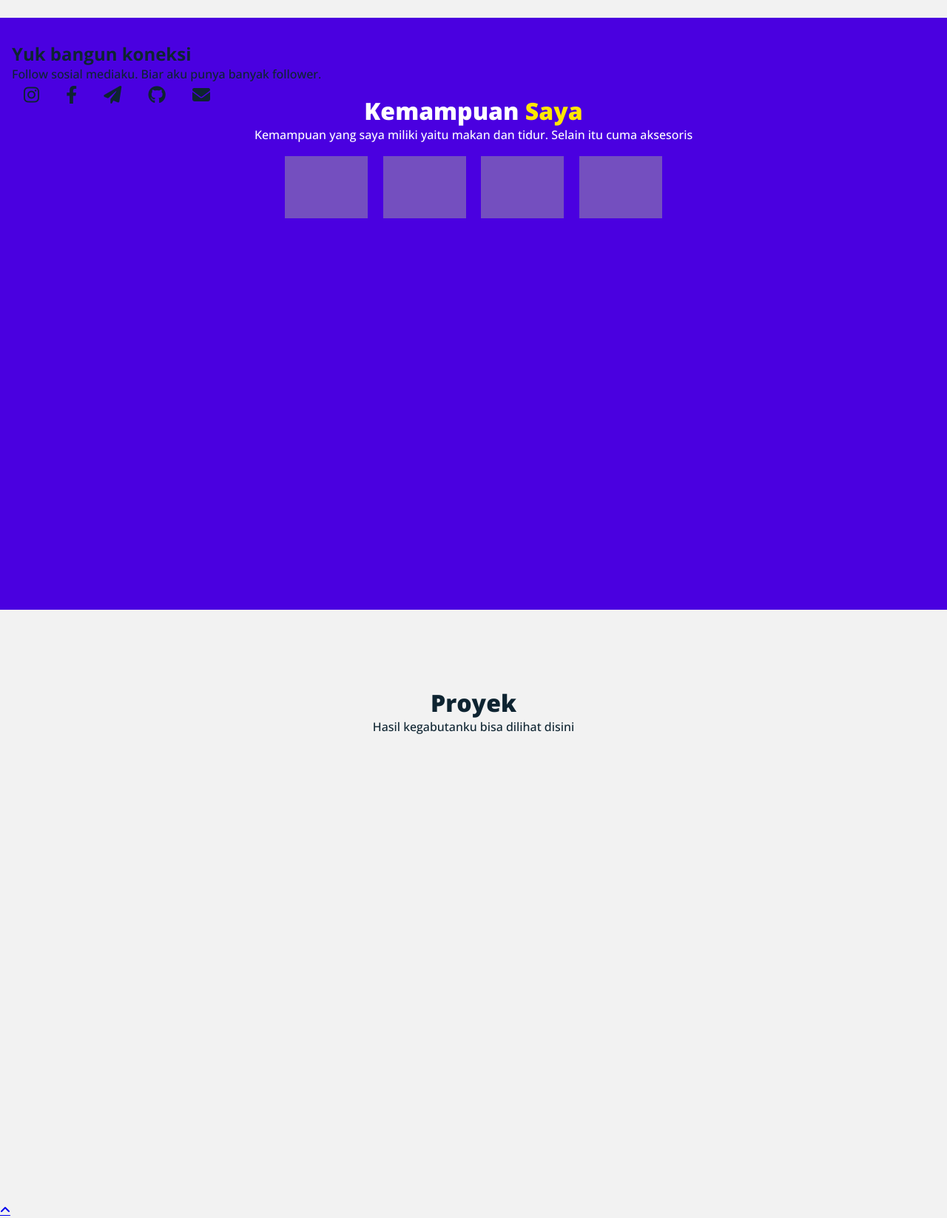
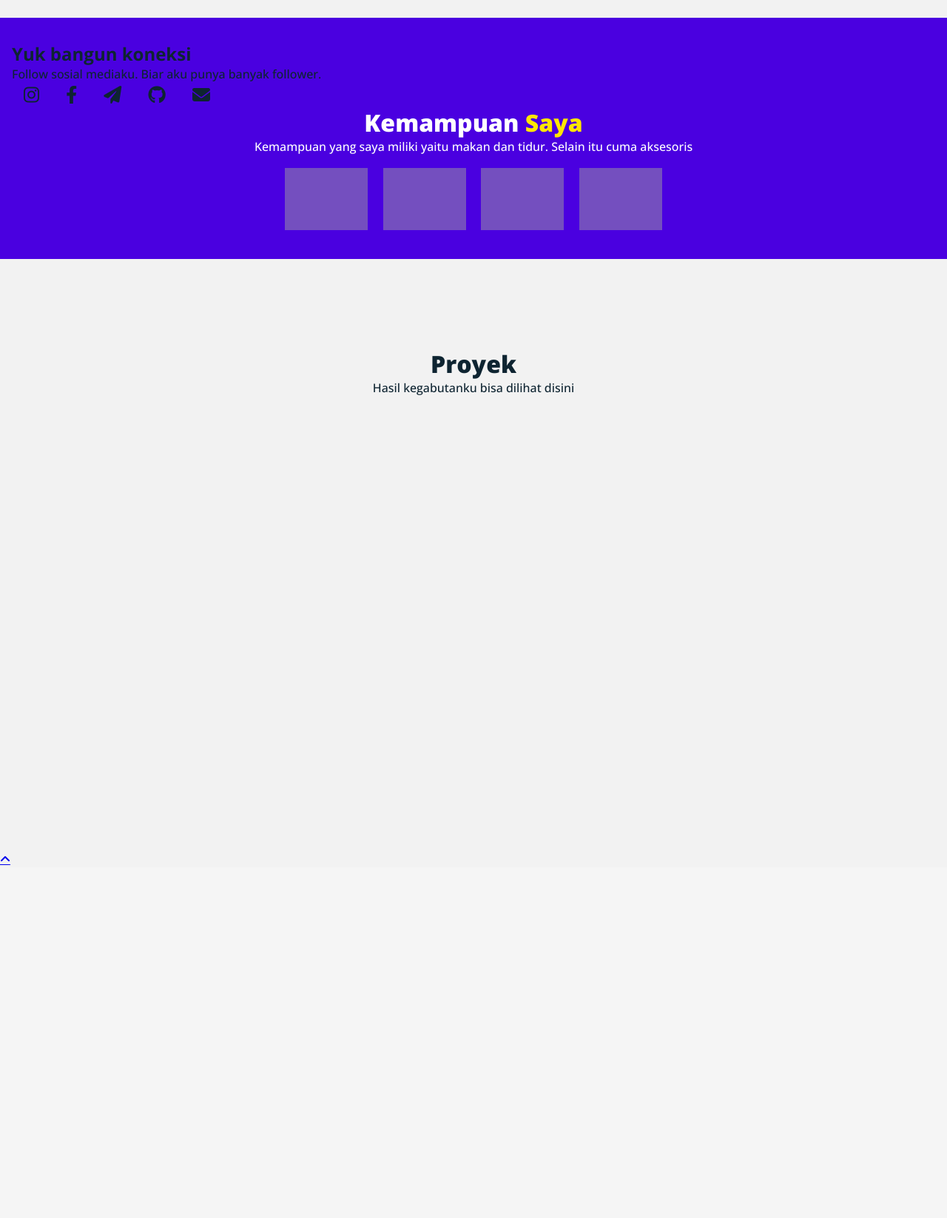
Before and after one commit to nangzzz/nangzzz.github.io, a PHP site: page / in a window 1280 px wide. Shown: the part 1576-3222 px from the top of the page at 74% size. After the commit the page ends 2745 px from the top, so only its background shows below. Run offline with PHP 8.4, Linux system fonts and the light colour scheme; some libraries are stand-ins or nearby versions; grey boxes are pictures that could not be loaded.

Commit message:
perbaikan minor

```diff
--- a/assets/css/style.css
+++ b/assets/css/style.css
@@ -203,13 +203,12 @@ body{
   flex-direction: column;
   align-items: center;
   padding: 1rem;
-  height: 100vh;
-  padding-top: 13vh;
 }
 
   .skill h1{
     font-size: 2rem;
     font-weight: 800;
+    margin-top: 13vh;
   }
 
   .skill h1 span{
@@ -250,12 +249,12 @@ body{
   align-items: center;
   padding: 1rem;
   height: 100vh;
-  padding-top: 13vh;
 }
 
   .project h1{
     font-size: 2rem;
     font-weight: 800;
+    margin-top: 13vh;
   }
 
   .project p{
```
